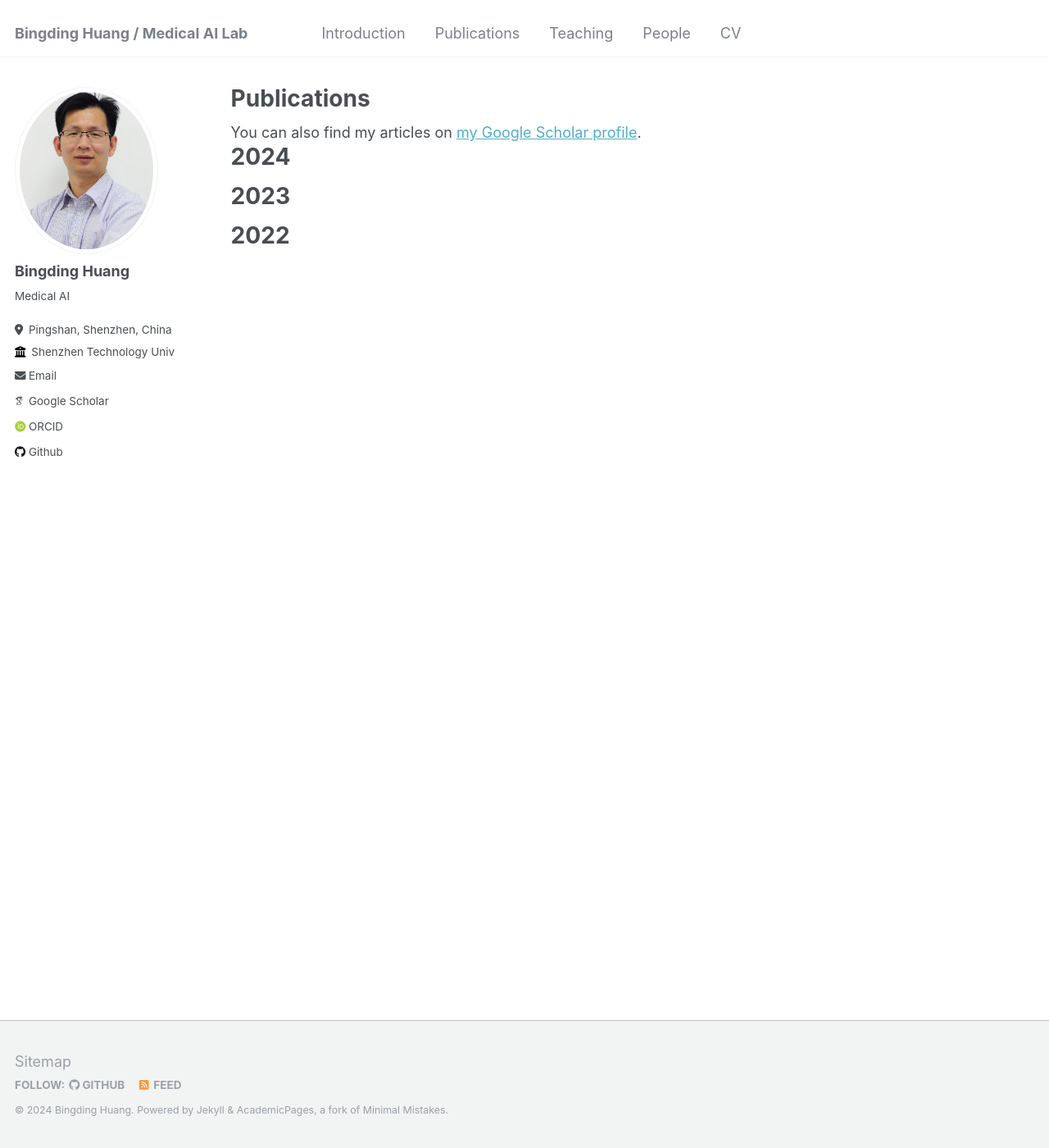
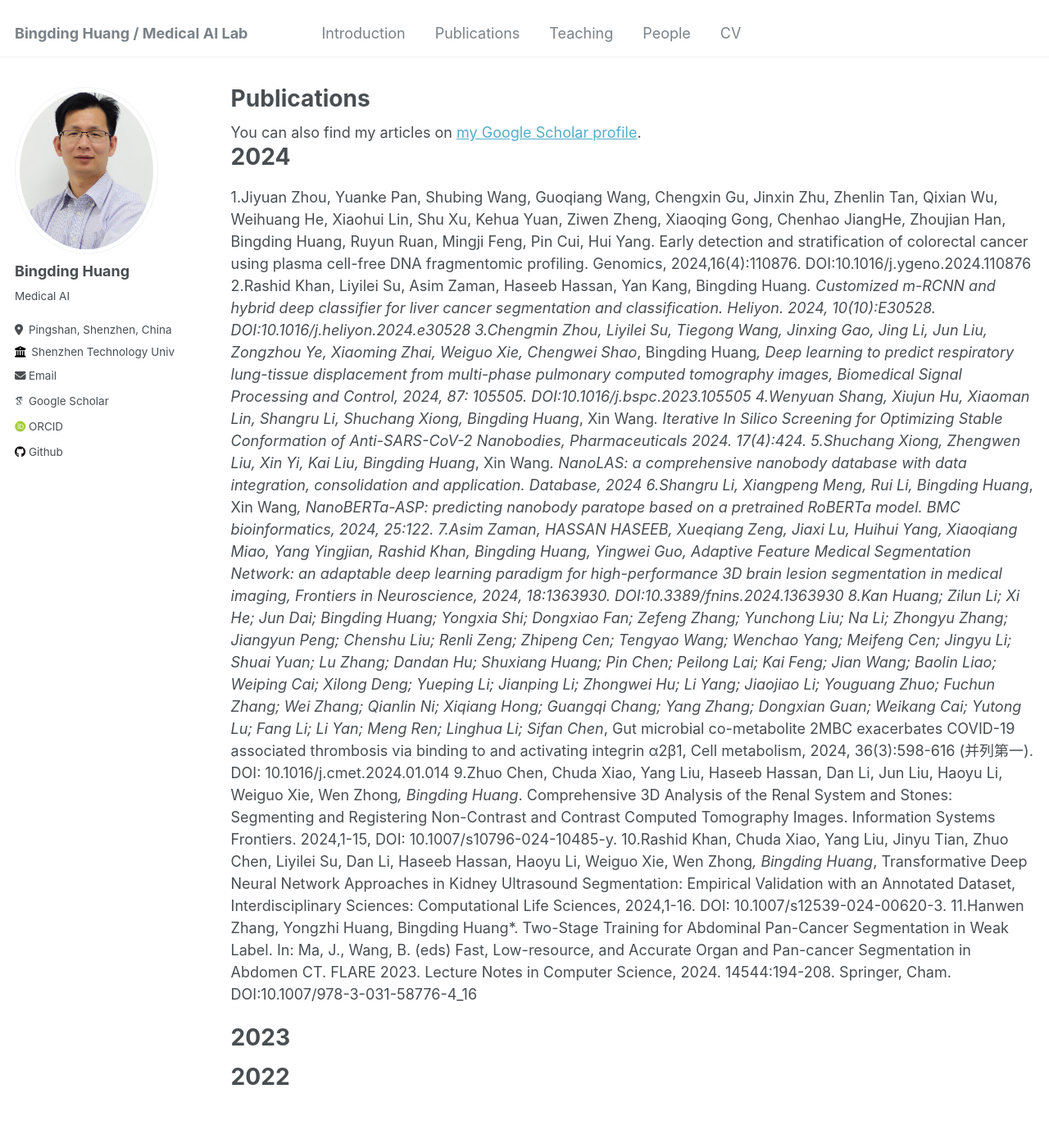
Before and after one commit to bingding/bingding.github.io, a Jekyll site: the page built from _pages/publications.md, in a window 1280 px wide and 1400 px high. Shown: the whole window at 82% size. Built offline with Jekyll 4.4.1, drawn with Linux system fonts in a browser that asks for light colours; some web fonts are replaced.

Commit message:
change publication

```diff
--- a/_pages/publications.md
+++ b/_pages/publications.md
@@ -13,7 +13,17 @@ author_profile: true
 
 2024
 =====
-
+1.Jiyuan Zhou, Yuanke Pan, Shubing Wang, Guoqiang Wang, Chengxin Gu, Jinxin Zhu, Zhenlin Tan, Qixian Wu, Weihuang He, Xiaohui Lin, Shu Xu, Kehua Yuan, Ziwen Zheng, Xiaoqing Gong, Chenhao JiangHe, Zhoujian Han, Bingding Huang, Ruyun Ruan, Mingji Feng, Pin Cui, Hui Yang. Early detection and stratification of colorectal cancer using plasma cell-free DNA fragmentomic profiling. Genomics, 2024,16(4):110876. DOI:10.1016/j.ygeno.2024.110876
+2.Rashid Khan, Liyilei Su, Asim Zaman, Haseeb Hassan, Yan Kang, Bingding Huang*. Customized m-RCNN and hybrid deep classifier for liver cancer segmentation and classification. Heliyon. 2024, 10(10):E30528. DOI:10.1016/j.heliyon.2024.e30528
+3.Chengmin Zhou, Liyilei Su, Tiegong Wang, Jinxing Gao, Jing Li, Jun Liu, Zongzhou Ye, Xiaoming Zhai, Weiguo Xie, Chengwei Shao*, Bingding Huang*, Deep learning to predict respiratory lung-tissue displacement from multi-phase pulmonary computed tomography images, Biomedical Signal Processing and Control, 2024, 87: 105505. DOI:10.1016/j.bspc.2023.105505
+4.Wenyuan Shang, Xiujun Hu, Xiaoman Lin, Shangru Li, Shuchang Xiong, Bingding Huang*, Xin Wang*. Iterative In Silico Screening for Optimizing Stable Conformation of Anti-SARS-CoV-2 Nanobodies, Pharmaceuticals 2024. 17(4):424.
+5.Shuchang Xiong, Zhengwen Liu, Xin Yi, Kai Liu, Bingding Huang*, Xin Wang*. NanoLAS: a comprehensive nanobody database with data integration, consolidation and application. Database, 2024
+6.Shangru Li, Xiangpeng Meng, Rui Li, Bingding Huang*, Xin Wang*, NanoBERTa-ASP: predicting nanobody paratope based on a pretrained RoBERTa model. BMC bioinformatics, 2024, 25:122.
+7.Asim Zaman, HASSAN HASEEB, Xueqiang Zeng, Jiaxi Lu, Huihui Yang, Xiaoqiang Miao, Yang Yingjian, Rashid Khan, Bingding Huang, Yingwei Guo, Adaptive Feature Medical Segmentation Network: an adaptable deep learning paradigm for high-performance 3D brain lesion segmentation in medical imaging, Frontiers in Neuroscience, 2024, 18:1363930. DOI:10.3389/fnins.2024.1363930
+8.Kan Huang; Zilun Li; Xi He; Jun Dai; Bingding Huang; Yongxia Shi; Dongxiao Fan; Zefeng Zhang; Yunchong Liu; Na Li; Zhongyu Zhang; Jiangyun Peng; Chenshu Liu; Renli Zeng; Zhipeng Cen; Tengyao Wang; Wenchao Yang; Meifeng Cen; Jingyu Li; Shuai Yuan; Lu Zhang; Dandan Hu; Shuxiang Huang; Pin Chen; Peilong Lai; Kai Feng; Jian Wang; Baolin Liao; Weiping Cai; Xilong Deng; Yueping Li; Jianping Li; Zhongwei Hu; Li Yang; Jiaojiao Li; Youguang Zhuo; Fuchun Zhang; Wei Zhang; Qianlin Ni; Xiqiang Hong; Guangqi Chang; Yang Zhang; Dongxian Guan; Weikang Cai; Yutong Lu; Fang Li; Li Yan; Meng Ren; Linghua Li; Sifan Chen*, Gut microbial co-metabolite 2MBC exacerbates COVID-19 associated thrombosis via binding to and activating integrin α2β1, Cell metabolism, 2024, 36(3):598-616 (并列第一). DOI: 10.1016/j.cmet.2024.01.014
+9.Zhuo Chen, Chuda Xiao, Yang Liu, Haseeb Hassan, Dan Li, Jun Liu, Haoyu Li, Weiguo Xie, Wen Zhong*, Bingding Huang*. Comprehensive 3D Analysis of the Renal System and Stones: Segmenting and Registering Non-Contrast and Contrast Computed Tomography Images. Information Systems Frontiers. 2024,1-15,  DOI: 10.1007/s10796-024-10485-y.
+10.Rashid Khan, Chuda Xiao, Yang Liu, Jinyu Tian, Zhuo Chen, Liyilei Su, Dan Li, Haseeb Hassan, Haoyu Li, Weiguo Xie, Wen Zhong*, Bingding Huang*, Transformative Deep Neural Network Approaches in Kidney Ultrasound Segmentation: Empirical Validation with an Annotated Dataset, Interdisciplinary Sciences: Computational Life Sciences, 2024,1-16. DOI: 10.1007/s12539-024-00620-3.
+11.Hanwen Zhang, Yongzhi Huang, Bingding Huang*. Two-Stage Training for Abdominal Pan-Cancer Segmentation in Weak Label. In: Ma, J., Wang, B. (eds) Fast, Low-resource, and Accurate Organ and Pan-cancer Segmentation in Abdomen CT. FLARE 2023. Lecture Notes in Computer Science, 2024. 14544:194-208. Springer, Cham. DOI:10.1007/978-3-031-58776-4_16
 
 2023
 ====
```
